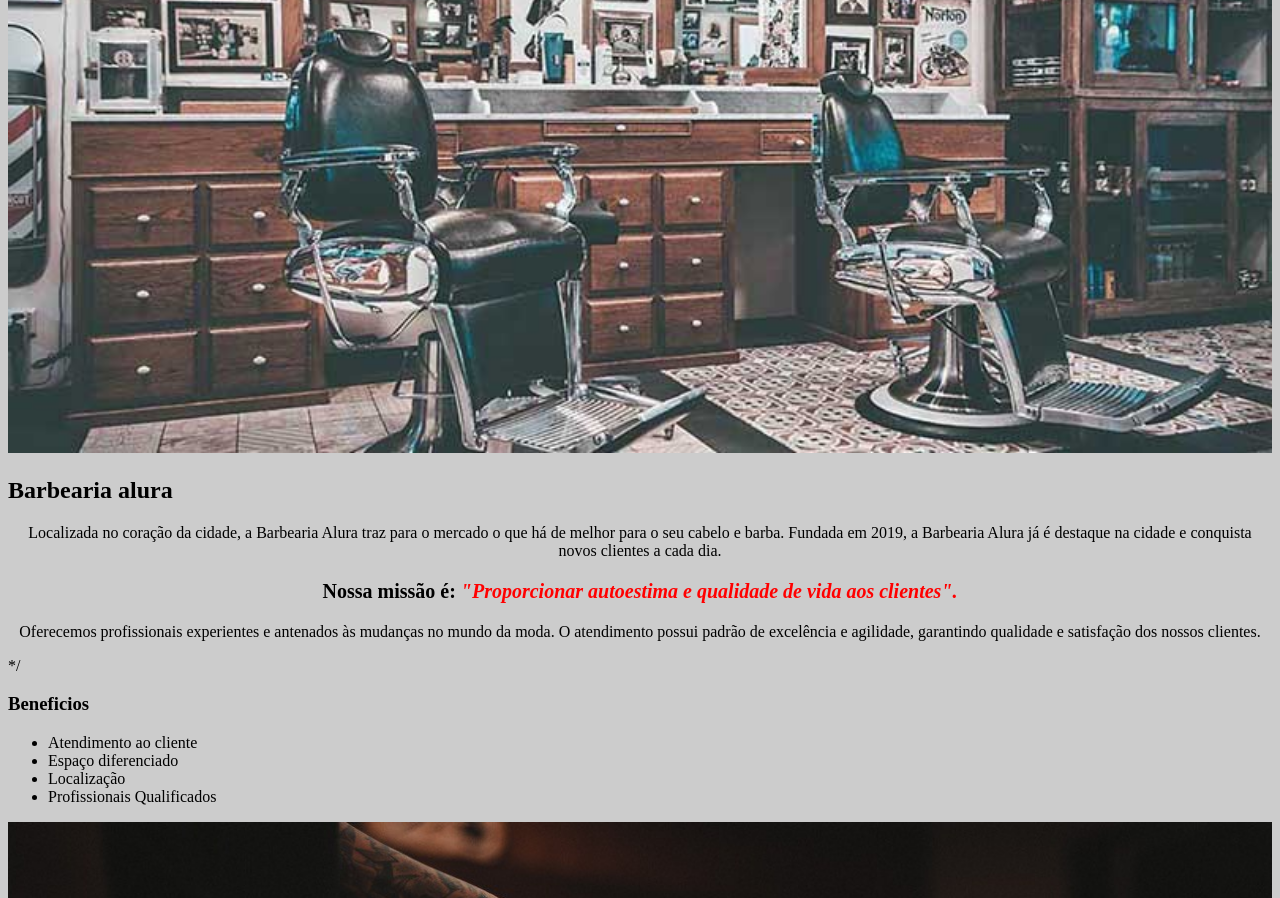
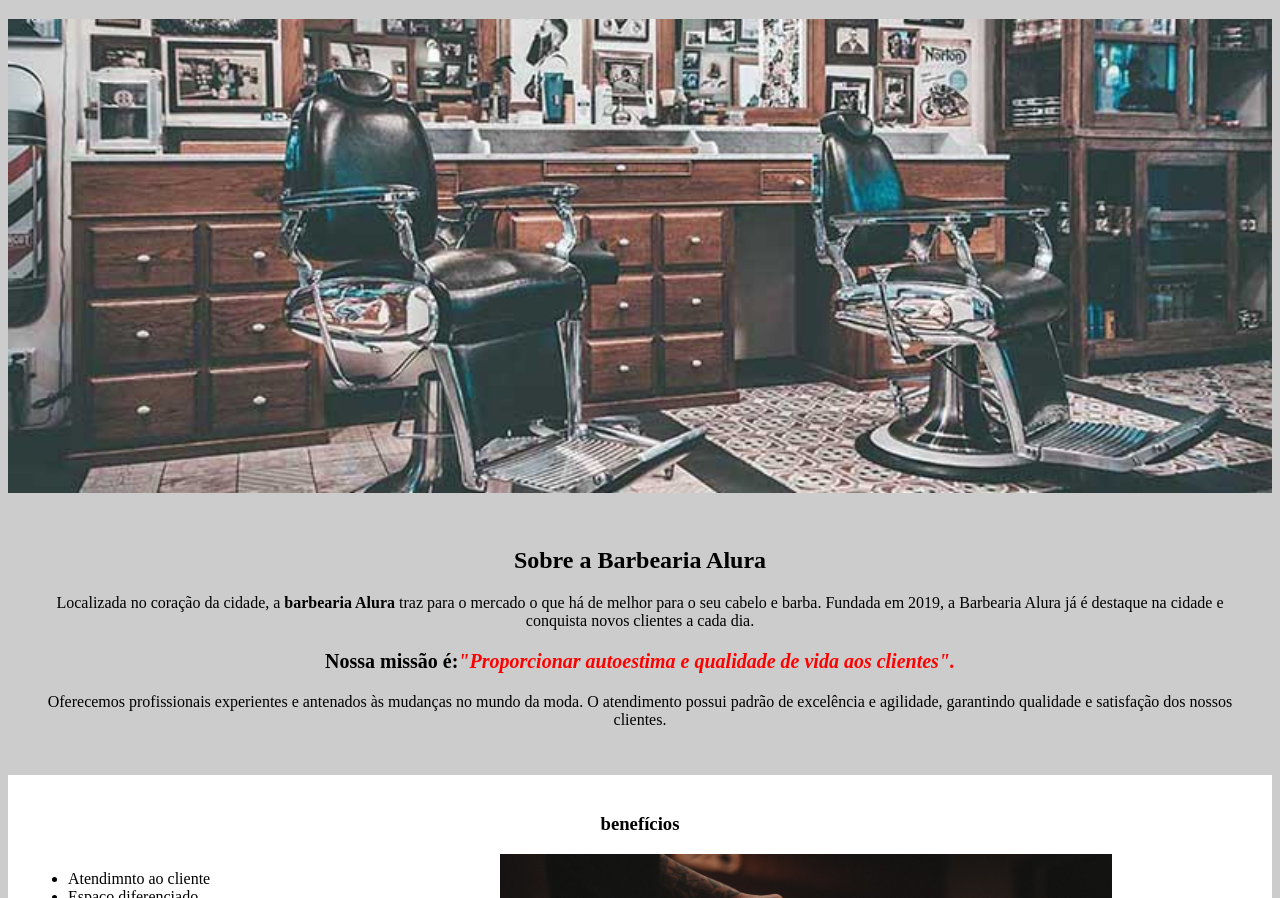
Before and after one commit to ygorvini/pererek2, a plain HTML site: page index.html in a window 1280 px wide. Shown: the part 101-999 px from the top of the page. Drawn offline with Linux system fonts and the light colour scheme.

Commit message:
Add files via upload
11/03

```diff
--- a/index.html
+++ b/index.html
@@ -1,36 +1,37 @@
-
 <!DOCTYPE html>
 <html lang="en">
 <head>
     <meta charset="UTF-8">
     <meta name="viewport" content="width=device-width, initial-scale=1.0">
     <link rel="stylesheet" href="style.css">
-    <title>Clona Cartão</title>
+    <title>barbearia Alura</title>
 </head>
 <body>
     <header>
         <h1 class="titulo-principal">Barbearia Alura</h1>
     </header>
     <img src="banner.jpg" alt="Barbearia Alura">
-    <div>
-    <h2 class="titulo-centralizado">Barbearia alura</h2>
+    <div class="principal" >
+    <h2 class="titulo-centralizado">Sobre a Barbearia Alura</h2>
 
-<p>
-Localizada no coração da cidade, a Barbearia Alura traz para o mercado o que há de melhor para o seu cabelo e barba. Fundada em 2019, a Barbearia Alura já é destaque na cidade e conquista novos clientes a cada dia.
-</p><p id="missão"><strong>
-Nossa missão é: <em>"Proporcionar autoestima e qualidade de vida aos clientes".</em>
-</p><p></strong>
-Oferecemos profissionais experientes e antenados às mudanças no mundo da moda. O atendimento possui padrão de excelência e agilidade, garantindo qualidade e satisfação dos nossos clientes.
-</p>
-*/</div>
-    <h3 class="titulo-centralizado">Beneficios</h3>
+       <p>Localizada no coração da cidade, a <strong>barbearia Alura</strong> traz para o mercado o que há de melhor para o seu cabelo e barba. Fundada em 2019, a Barbearia Alura já é destaque na cidade e conquista novos clientes a cada dia.</p>
+
+        <p id="missao"> <strong>Nossa missão é:<em>"Proporcionar autoestima e qualidade de vida aos clientes".</em></strong></p>
+
+        <p>Oferecemos profissionais experientes e antenados às mudanças no mundo da moda. O atendimento possui padrão de excelência e agilidade, garantindo qualidade e satisfação dos nossos clientes.</p>
+    </div>
+
+    <div class="beneficios">
+    <h3 class ="titulo-centralizado">benefícios</h3>
     <ul>
-        <li class="itens">Atendimento ao cliente</li>
-        <li class="itens">Espaço diferenciado</li>
-        <li class="itens">Localização</li>
-        <li class="itens">Profissionais Qualificados</li>
+        <li class="itens">Atendimnto ao cliente</li>
+        <li class="itens">Espaço diferenciado </li>
+        <li class="itens">Localizaçao</li>
+        <li class="itens">Profissionais Qualificados </li>
     </ul>
     <img src="beneficios.jpg" alt="beneficios" class="img-beneficios">
+  </div>
+
 
 </body>
 </html>
--- a/style.css
+++ b/style.css
@@ -5,13 +5,44 @@ img{
     width: 100%;
 }
 
+
 h1, p{
     text-align: center;
 }
-em {
+
+.titulo-principal{
+    padding: 20px;
+}
+
+.titulo-centralizado{
+    text-align: center;
+}
+
+em{
     color: red;
 }
 
-#missão{
+#missao{
     font-size: 20px;
 }
+
+.itens{
+    font-size: italic;
+}
+.principal{
+    background-color: #cccccc;
+    padding:30px;
+}
+ul{
+    display: inline-block;
+    vertical-align: top;
+    width: 20%;
+    margin-right: 15%;
+}
+.beneficios{
+    background-color: white;
+    padding: 20px;
+}
+.img-beneficios{
+    width: 50%;
+}
```
Also changed, not shown: produtos.html (added, +15 -0 lines), barba.jpg (added), cabelo+barba.jpg (added), cabelo.jpg (added), logo-branco.png (added), logo.png (added), produtos.css (added).
